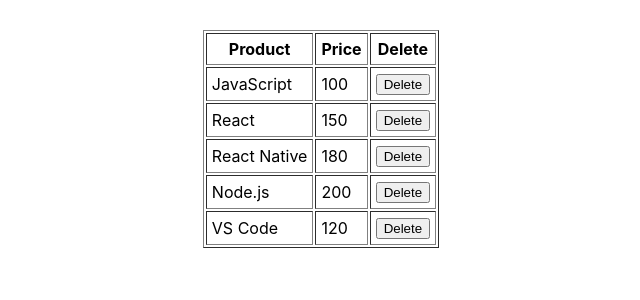
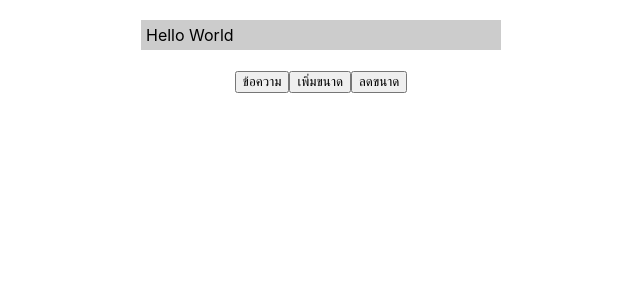
Before and after one commit to Kumthon14/app1, a React (Create React App) app: page / in a window 1280 px wide. Shown: the top 300 px of the page, without its empty margins (319-959 px from the left). Built offline with nearby package versions, Linux system fonts and the light colour scheme.

Commit message:
State-Func
State-Func

```diff
--- a/src/App.js
+++ b/src/App.js
@@ -1,10 +1,10 @@
 import React from "react"
-import RefsArray from "./refs-array"
+import MessageBox from "./state-func"
 
 function App() {
   return (
     [
-    <p><center><RefsArray/></center></p>,
+    <p><center><MessageBox/></center></p>,
     ]
   );
 }
--- /dev/null
+++ b/src/state-func.js
@@ -0,0 +1,36 @@
+import React, {useState} from 'react'
+
+export default function MessageBox(){
+    let [text,setText] = useState('Hello World')
+    let [size,setSize] =React.useState(16)
+
+    const onClickSetText = () =>{
+        let t =prompt('กำหนดข้อความ')
+        if(t){
+            setText(t)
+        }
+    }
+
+    const onClickZoomIn = ()=>{
+        let newSize = size + 1
+        setSize(newSize)
+    }
+
+    let msgboxStyle = {
+        display:'inline-block',
+        width:350,
+        fontSize:size,
+        backgroundColor:'#ccc',
+        padding:5,
+        textAlign:'left'
+    }
+
+    return(
+        <div style={{textAlign:'center',marginTop:20}}>
+            <div style={msgboxStyle}>{text}</div><br/><br/>
+            <button onClick={onClickSetText}>ข้อความ</button>
+            <button onClick={onClickZoomIn}>เพิ่มขนาด</button>
+            <button onClick={() => setSize(size-1)}>ลดขนาด</button>
+        </div>
+    )
+}
```
